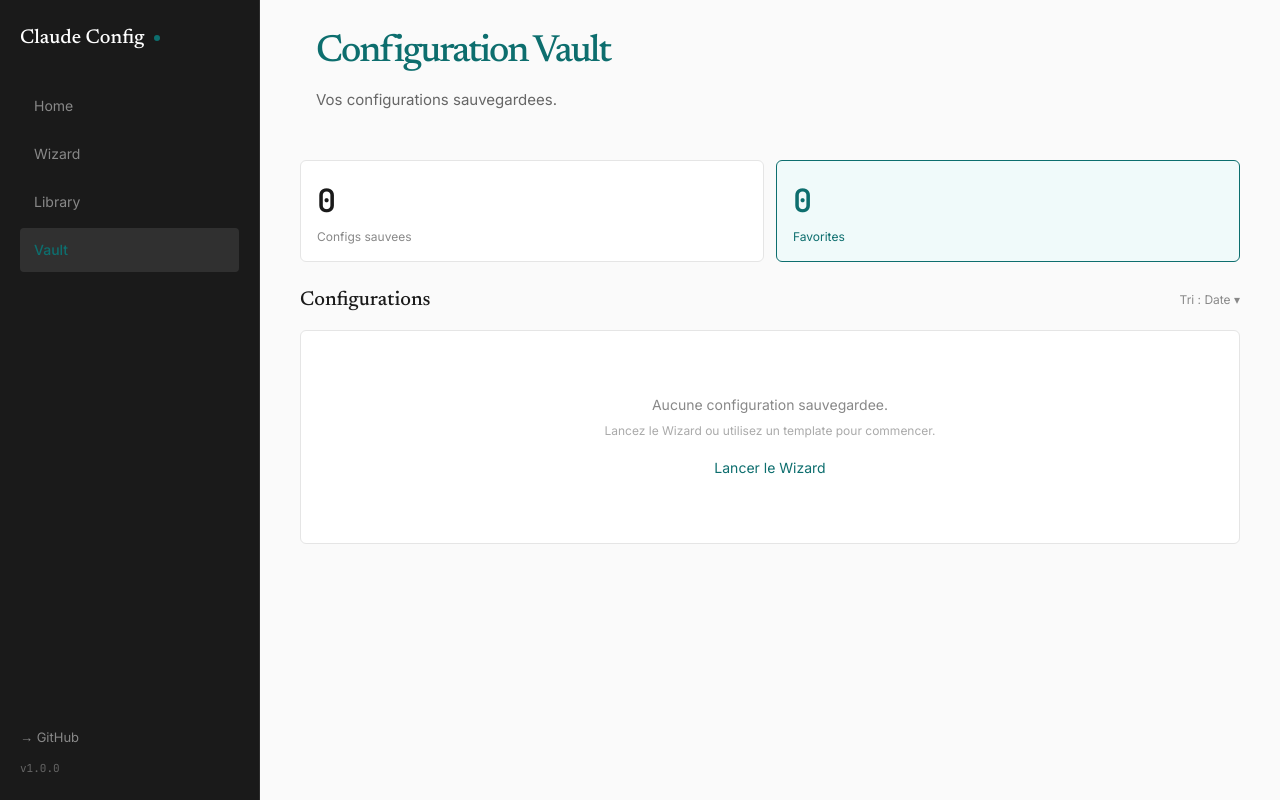
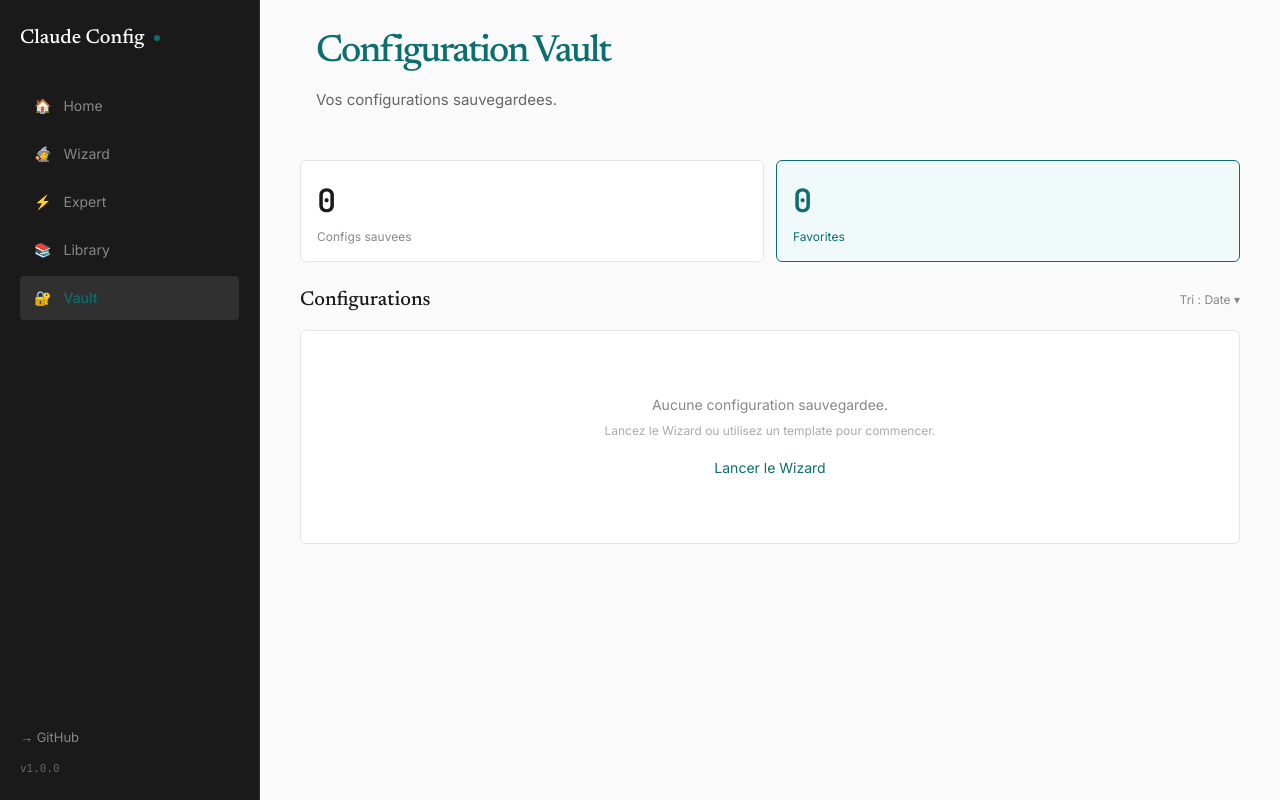
Before and after one commit to elithril/claude-config-generator, a Next.js app: page /vault in a window 1280 px wide. Built offline with nearby package versions, Linux system fonts and the light colour scheme.

Commit message:
feat: add Expert link to sidebar, connect home navigation, vault quick access

```diff
--- a/src/app/page.tsx
+++ b/src/app/page.tsx
@@ -1,12 +1,19 @@
 "use client";
 
-import { useState } from "react";
+import { useState, useEffect } from "react";
+import Link from "next/link";
 import { Layout, PageHeader, FeatureCard } from "@/components";
+import { loadVault } from "@/lib/storage";
 
 type ModeType = "guided" | "manual";
 
 export default function Home() {
   const [selectedMode, setSelectedMode] = useState<ModeType>("manual");
+  const [vaultCount, setVaultCount] = useState(0);
+
+  useEffect(() => {
+    setVaultCount(loadVault().length);
+  }, []);
 
   return (
     <Layout>
@@ -123,6 +130,24 @@ export default function Home() {
               ]}
             />
           </div>
+
+          {/* Vault quick access */}
+          {vaultCount > 0 && (
+            <div className="mt-6 p-4 bg-white rounded-lg border border-[#E5E5E5] flex items-center justify-between">
+              <div>
+                <span className="text-sm font-medium text-[#1A1A1A]">
+                  {vaultCount} configuration{vaultCount > 1 ? "s" : ""} sauvegardee{vaultCount > 1 ? "s" : ""}
+                </span>
+                <p className="text-xs text-[#888888]">Restaurez ou exportez vos configs depuis le Vault.</p>
+              </div>
+              <Link
+                href="/vault"
+                className="text-sm font-medium text-[#0D6E6E] hover:underline"
+              >
+                Ouvrir le Vault
+              </Link>
+            </div>
+          )}
         </div>
       </div>
     </Layout>
--- a/src/components/Sidebar.tsx
+++ b/src/components/Sidebar.tsx
@@ -4,10 +4,11 @@ import Link from "next/link";
 import { usePathname } from "next/navigation";
 
 const navItems = [
-  { name: "Home", href: "/" },
-  { name: "Wizard", href: "/wizard" },
-  { name: "Library", href: "/library" },
-  { name: "Vault", href: "/vault" },
+  { name: "Home", href: "/", icon: "🏠" },
+  { name: "Wizard", href: "/wizard", icon: "🧙" },
+  { name: "Expert", href: "/expert", icon: "⚡" },
+  { name: "Library", href: "/library", icon: "📚" },
+  { name: "Vault", href: "/vault", icon: "🔐" },
 ];
 
 export default function Sidebar() {
@@ -41,6 +42,7 @@ export default function Sidebar() {
                   : "text-[#888888] hover:text-[#AAAAAA]"
               }`}
             >
+              <span>{item.icon}</span>
               {item.name}
             </Link>
           ))}
```
